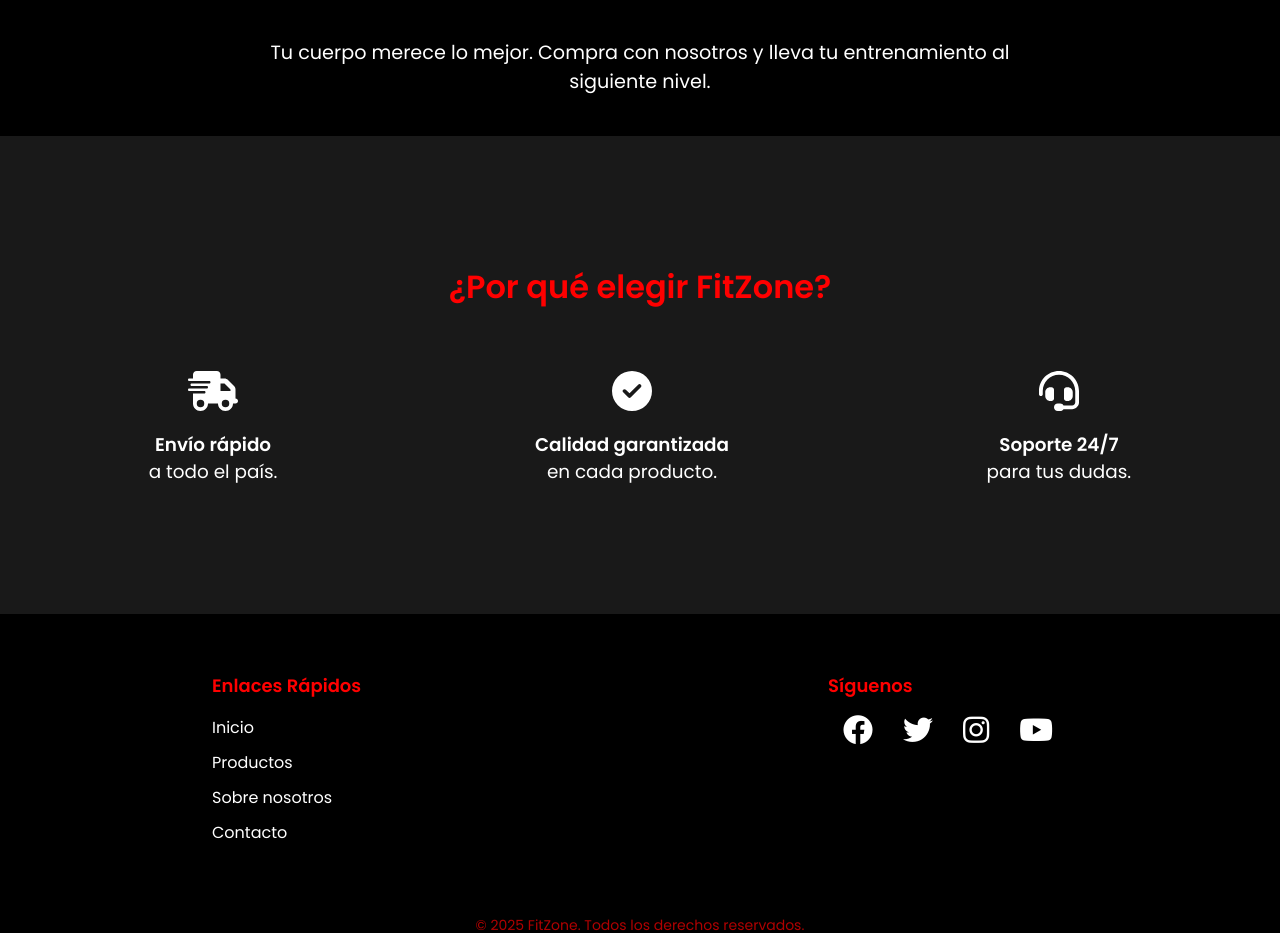
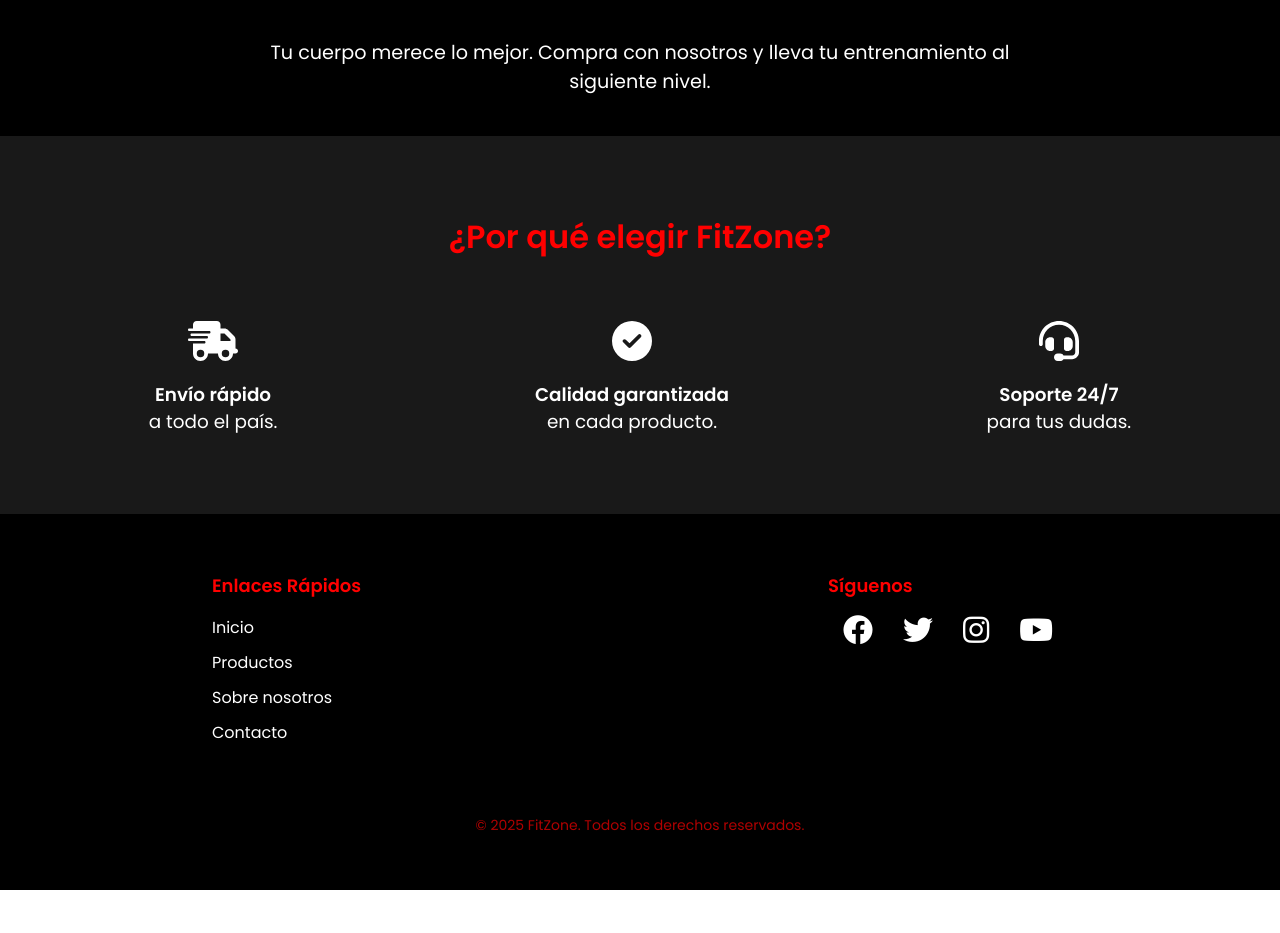
Before and after one commit to RoGoLo-05/MiStartUp, a Vue app in the folder mi-start-up/: page / in a window 1280 px wide. Shown: the part 2363-3296 px from the top of the page. After the commit the page ends 3253 px from the top, so only its background shows below. Built offline with nearby package versions, Linux system fonts and the light colour scheme.

Commit message:
pequeño cambio en el ajuste del tamaño

```diff
--- a/mi-start-up/src/assets/css/benefits.css
+++ b/mi-start-up/src/assets/css/benefits.css
@@ -1,6 +1,6 @@
 .beneficios {
     text-align: center;
-    padding: 100px 20px;
+    padding: 50px 20px;
     background-color: #191919;
 }
 
```
